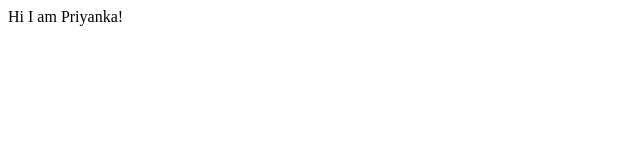
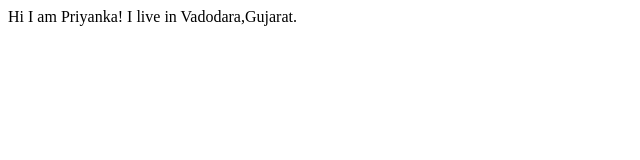
Before and after one commit to priyankakhimyani/priyankakhimyani-site, a plain HTML site: page index.html in a window 1280 px wide. Shown: the whole page, without its empty margins (0-640 px from the left). Drawn offline with Linux system fonts and the light colour scheme.

Commit message:
update text

```diff
--- a/index.html
+++ b/index.html
@@ -8,5 +8,6 @@
 </head>
 <body>
     Hi I am Priyanka!
+    I live in Vadodara,Gujarat.
 </body>
 </html>
```
